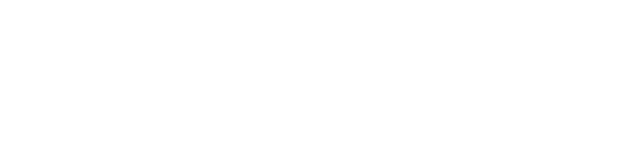
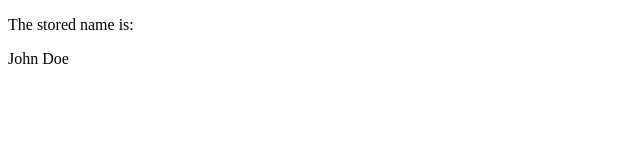
Before and after one commit to theMungai/localStorage-Basics, a plain HTML site: page index.html in a window 1280 px wide. Shown: the whole page, without its empty margins (0-640 px from the left). Drawn offline with Linux system fonts and the light colour scheme.

Commit message:
Created Starter Files localStorage

```diff
--- a/index.html
+++ b/index.html
@@ -5,10 +5,12 @@
     <meta name="viewport"
           content="width=device-width, user-scalable=no, initial-scale=1.0, maximum-scale=1.0, minimum-scale=1.0">
     <meta http-equiv="X-UA-Compatible" content="ie=edge">
-    <title>Document</title>
+    <title>LocalStorage Property</title>
 </head>
 <body>
 
+<p>The stored name is:</p>
+<p id="demo"></p>
 <script src="script.js"></script>
 </body>
 </html>
--- a/script.js
+++ b/script.js
@@ -0,0 +1,7 @@
+const para = document.querySelector("#demo");
+
+// set item in the localStorage
+localStorage.setItem("firstName","John Doe" );
+
+// Retrieve item from the localStorage
+para.textContent = localStorage.getItem("firstName");
```
